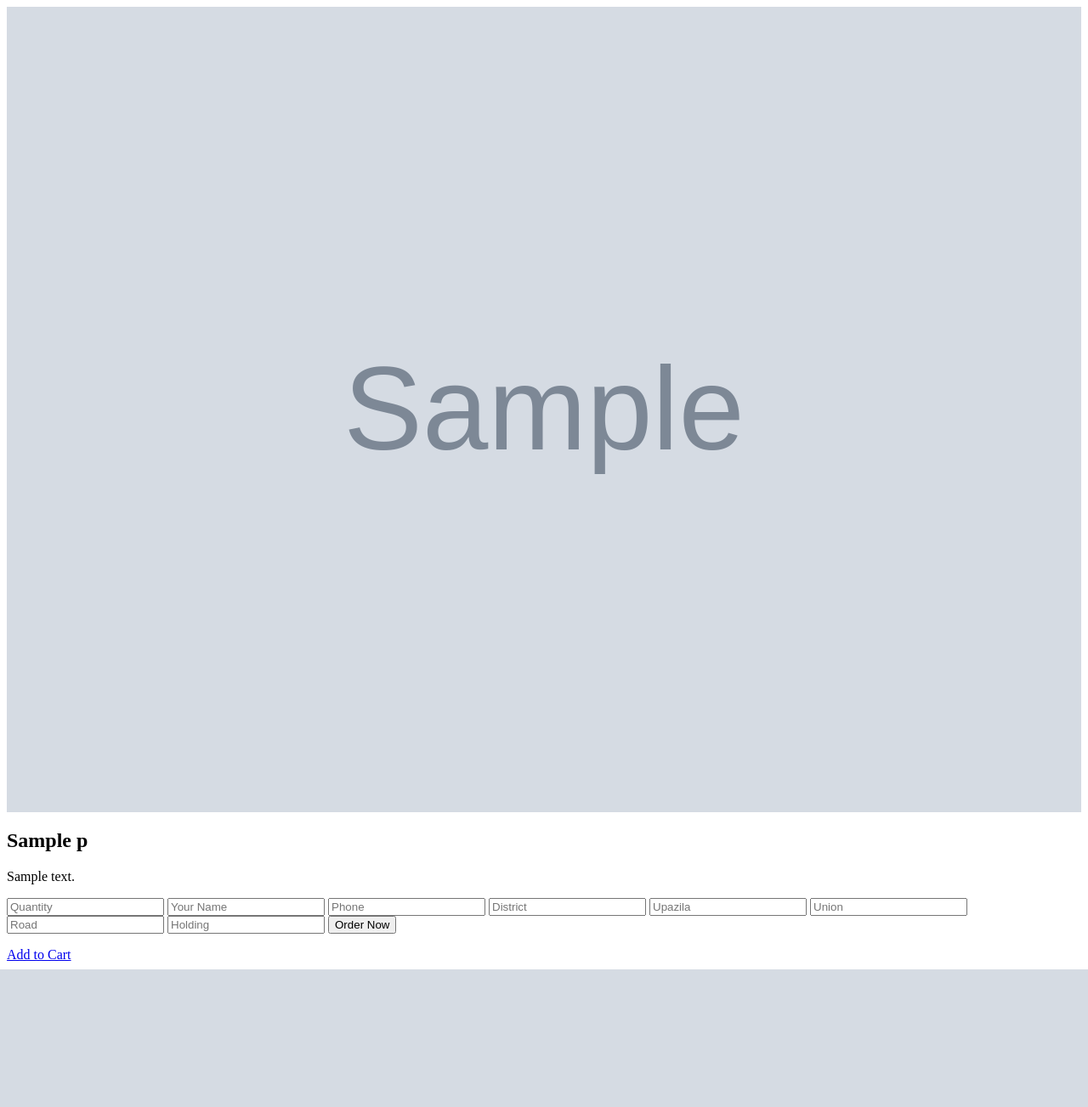
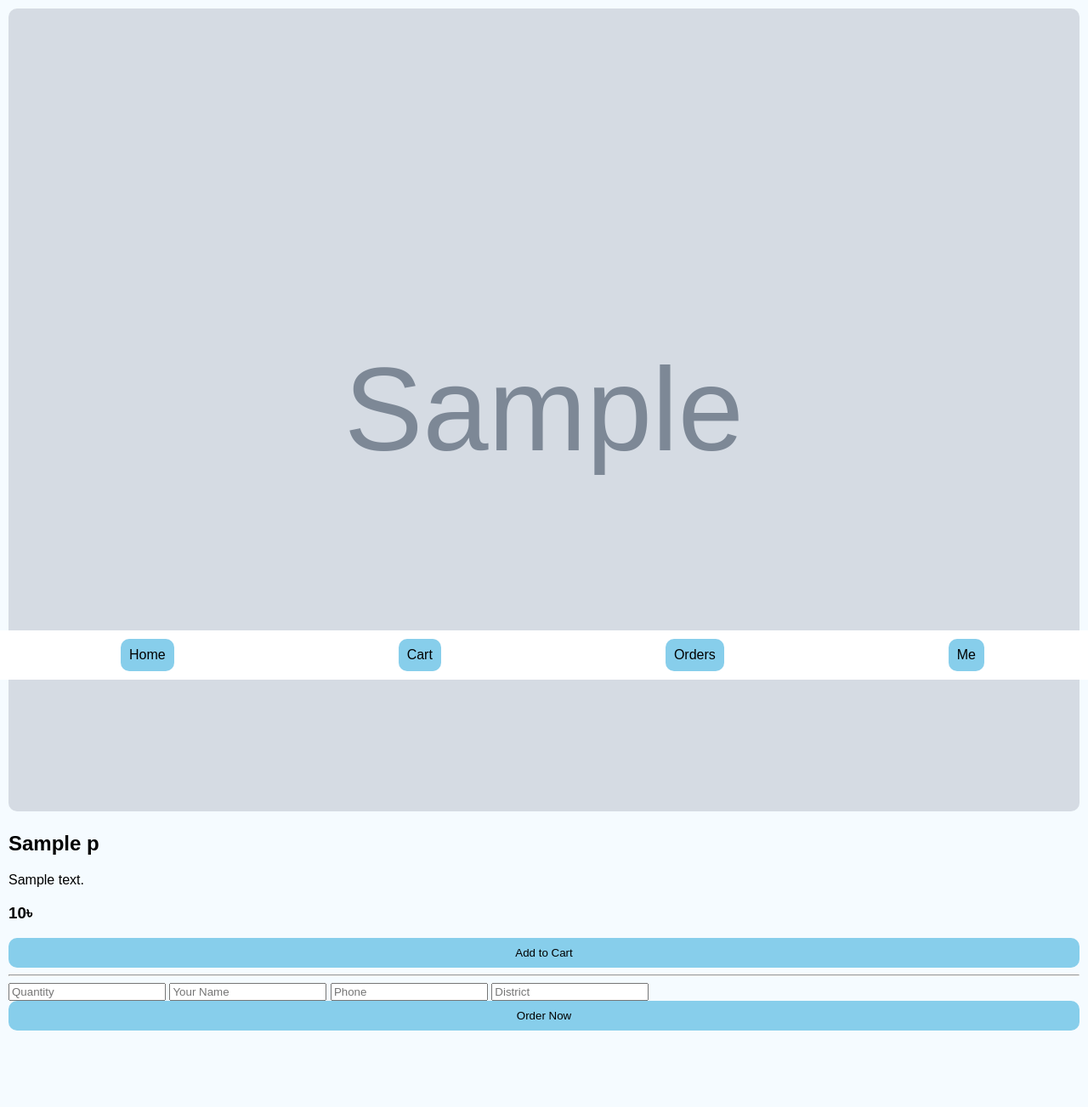
Before and after one commit to tahmid16122009-crypto/shoes-place, a Flask app: template templates/product.html in a window 1280 px wide. Shown: the whole page at 85% size. Before the commit the page ends 1141 px from the top, so only its background shows below. Run offline with Flask 3, Linux system fonts and the light colour scheme; the template is opened without the code that fills it: most values are stand-ins (such as "Sample title", 1, 10 or a date in 2020); grey boxes marked "Sample" are stand-in pictures.

Commit message:
Update product.html

```diff
--- a/templates/product.html
+++ b/templates/product.html
@@ -1,7 +1,17 @@
-<img src="{{p.image}}" width="100%">
+{% extends "base.html" %}
+{% block content %}
+
+<img src="{{p.image}}" style="width:100%;border-radius:10px">
 
 <h2>{{p.name}}</h2>
 <p>{{p.description}}</p>
+<h3>{{p.price}}৳</h3>
+
+<a href="/add_to_cart/{{p.id}}">
+<button>Add to Cart</button>
+</a>
+
+<hr>
 
 <form method="POST" action="/order">
 
@@ -10,14 +20,10 @@
 <input name="quantity" placeholder="Quantity" required>
 <input name="name" placeholder="Your Name" required>
 <input name="phone" placeholder="Phone" required>
+<input name="district" placeholder="District" required>
 
-<input name="district" placeholder="District" required>
-<input name="upazila" placeholder="Upazila">
-<input name="union" placeholder="Union">
-<input name="road" placeholder="Road">
-<input name="holding" placeholder="Holding">
+<button>Order Now</button>
 
-<button type="submit">Order Now</button>
 </form>
 
-<a href="/add_to_cart/{{p.id}}">Add to Cart</a>
+{% endblock %}
```
